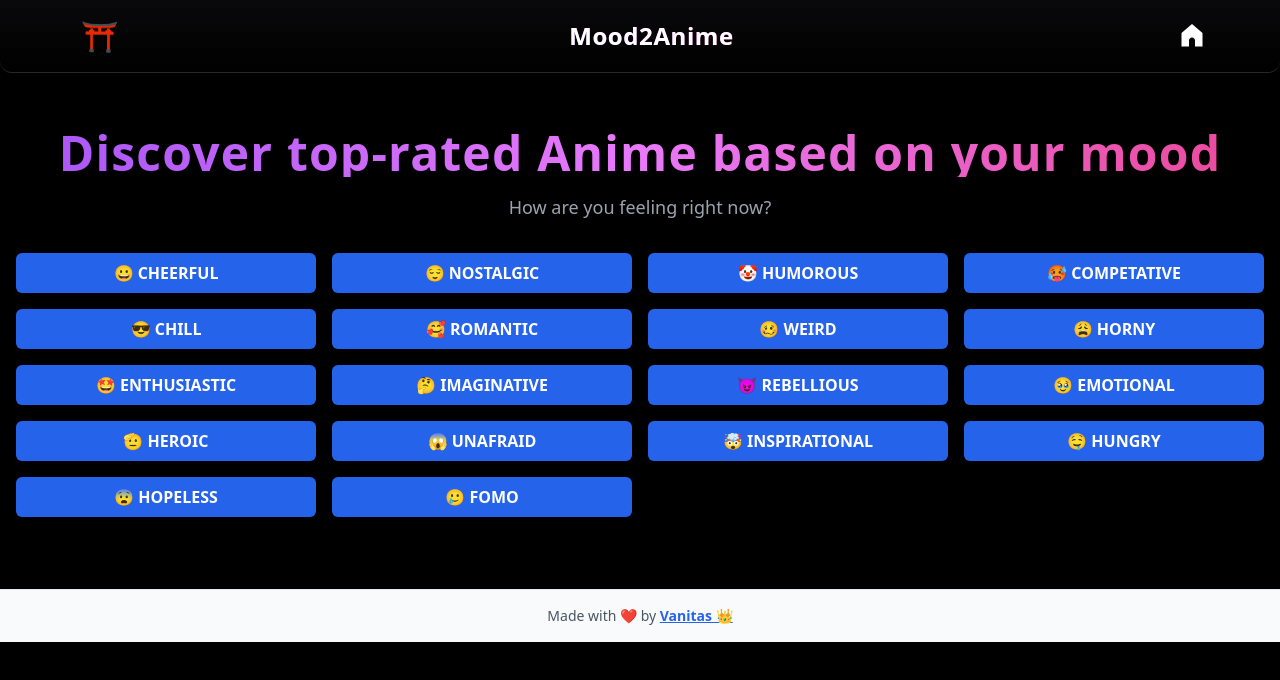
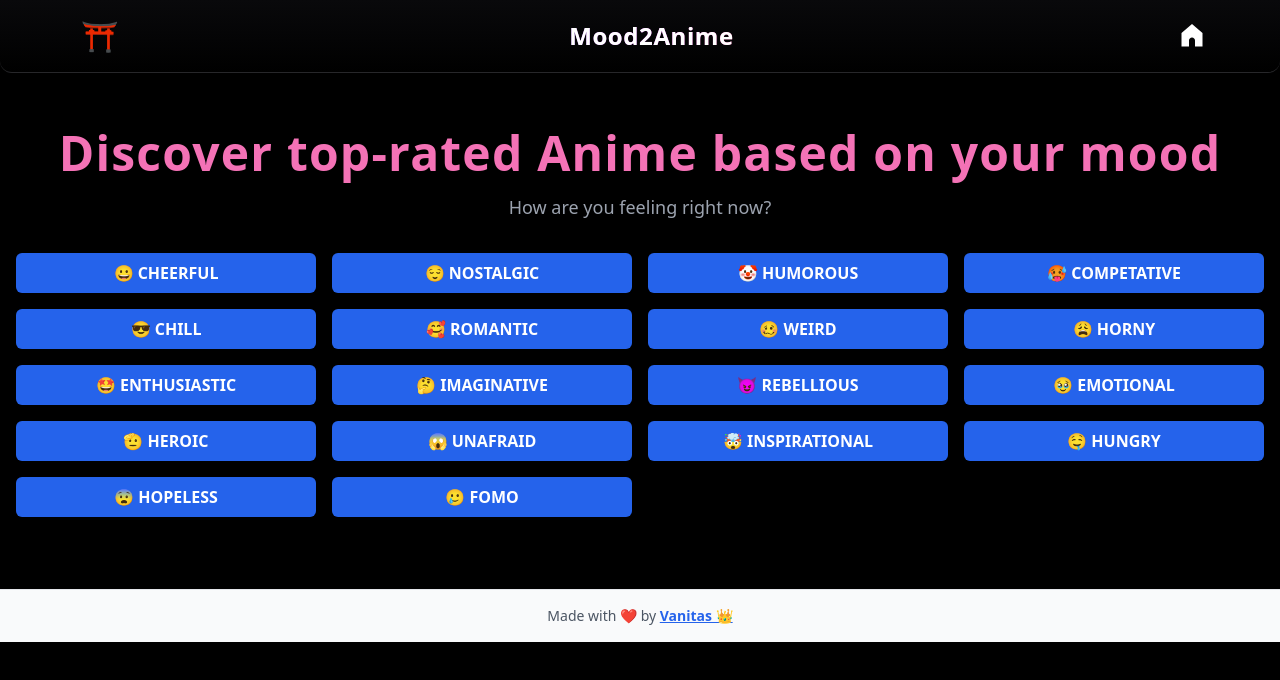
Before and after one commit to Vanitas-del/mood2anime, a React (Vite) app: page / in a window 1280 px wide. Shown: the top 680 px of the page. Built offline with nearby package versions, Linux system fonts and the light colour scheme; no server answers.

Commit message:
Update MoodFilter.jsx

```diff
--- a/src/components/MoodFilter.jsx
+++ b/src/components/MoodFilter.jsx
@@ -4,9 +4,11 @@ import moods from "../assets/mood.js";
 export default function MoodFilter({ selectedGenre, toggleGenre }) {
   return (
     <div className="text-center px-4 py-8 text-white transition-all duration-300 ease-in-out">
-      <h1 className="text-4xl lg:text-5xl font-extrabold mb-4 tracking-wide bg-gradient-to-r from-purple-500 via-fuchsia-400 to-pink-500 bg-clip-text text-transparent">
-        Discover top-rated Anime based on your mood
-      </h1>
+     <h1 className="text-4xl lg:text-5xl font-extrabold mb-4 tracking-wide text-pink-400">
+  Discover top-rated Anime based on your mood
+</h1>
+
+
       <p className="text-gray-400 text-lg mb-8 font-light">How are you feeling right now?</p>
 
       <div className="grid grid-cols-2 sm:grid-cols-3 lg:grid-cols-4 gap-4 justify-items-center">
```
